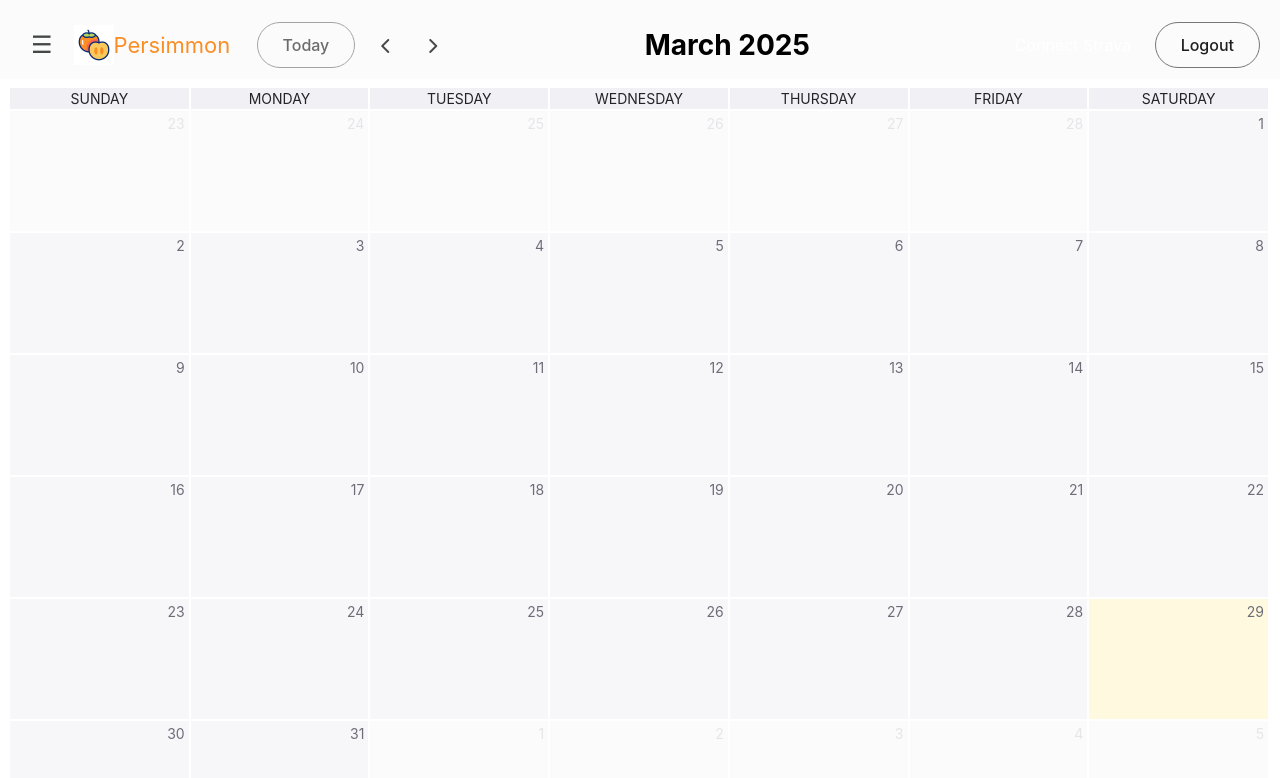
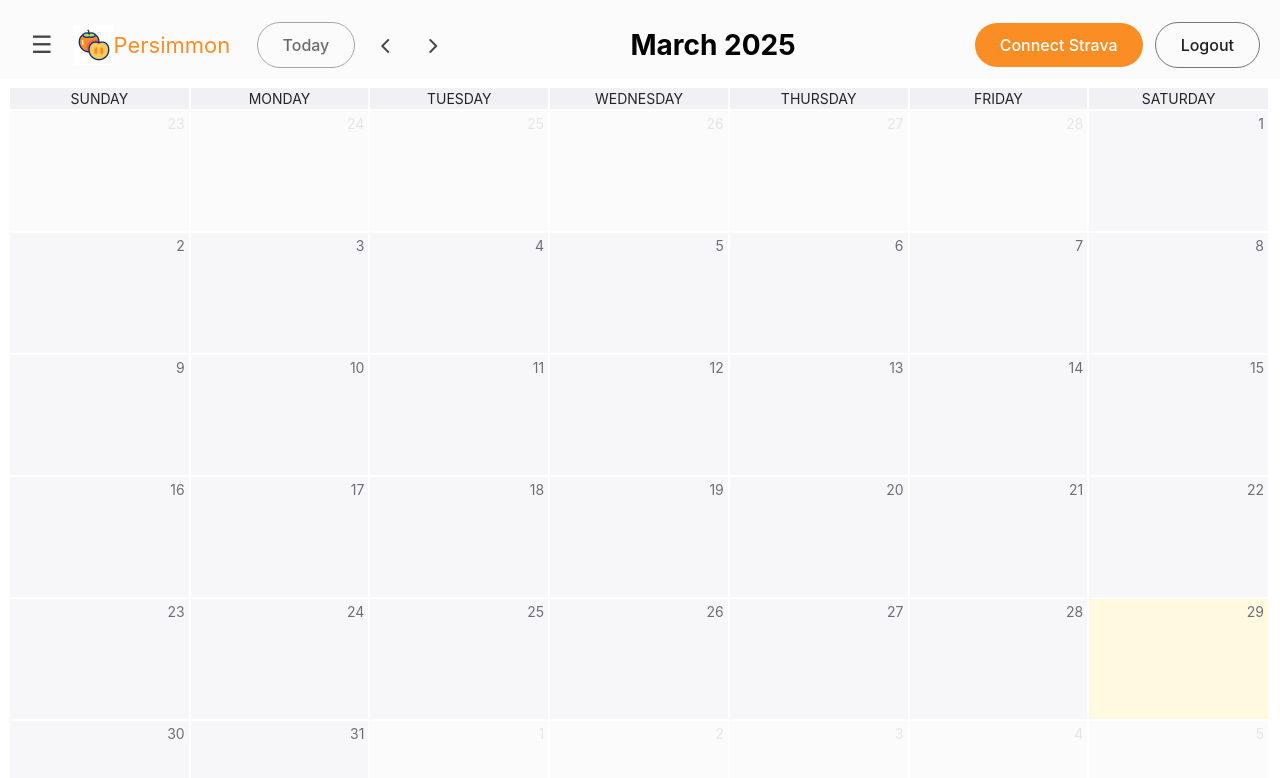
Before and after one commit to sunnybunnyy/training-dashboard, a React (Vite) app in the folder frontend/: page /dashboard in a window 1280 px wide. Shown: the top 778 px of the page. Built offline with nearby package versions, Linux system fonts and the light colour scheme; no server answers; sample sign-in values are in the browser's storage.

Commit message:
Style 'Strava Connected' button properly

```diff
--- a/frontend/src/App.css
+++ b/frontend/src/App.css
@@ -302,7 +302,7 @@ input[type="number"]::-webkit-inner-spin-button {
   margin-top: 2px;
 }
 
-.fc .fc-button-primary:hover {
+.fc .fc-button-primary:hover:not(.fc-connectStrava-button) {
   background-color: #fa8f253F;
 }
 
@@ -324,7 +324,8 @@ input[type="number"]::-webkit-inner-spin-button {
 }
 
 .fc .fc-button.fc-logout-button,
-.fc .fc-button.fc-today-button {
+.fc .fc-button.fc-today-button,
+.fc .fc-button.fc-connectStrava-button {
   border: 1px solid #747775;
   border-radius: 100px;
   color: #1f1f1f;
@@ -337,3 +338,11 @@ input[type="number"]::-webkit-inner-spin-button {
   background-color: #fa8f257F;
   color: #fff;
 }
+
+.fc .fc-button.fc-connectStrava-button,
+.fc .fc-button.fc-connectStrava-button:active {
+  background-color: #fa8e25;
+  border: none !important;
+  color: #fff;
+  cursor: default;
+}
```
Also changed, not shown: 2 other files (tests, documents, lock files or other folders).
